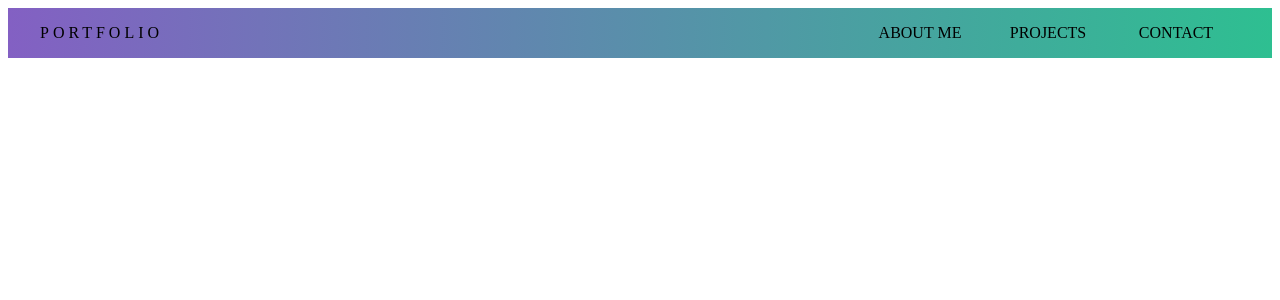
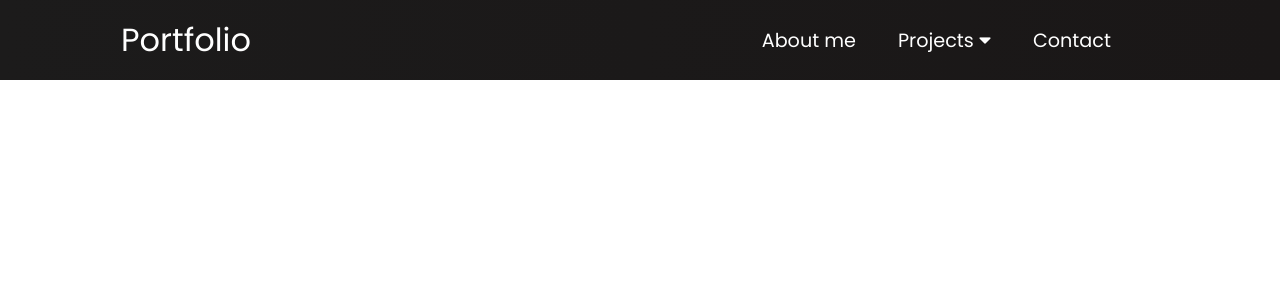
Before and after one commit to lukasz-chase/portfolio, a React (Create React App) app: page / in a window 1280 px wide. Shown: the top 300 px of the page. Built offline with nearby package versions, Linux system fonts and the light colour scheme.

Commit message:
made a fully responsible navBar

```diff
--- a/package.json
+++ b/package.json
@@ -9,6 +9,7 @@
     "framer-motion": "^3.7.0",
     "react": "^17.0.1",
     "react-dom": "^17.0.1",
+    "react-router-dom": "^5.2.0",
     "react-scripts": "4.0.3",
     "styled-components": "^5.2.1",
     "web-vitals": "^1.1.0"
--- a/public/index.html
+++ b/public/index.html
@@ -10,6 +10,17 @@
       content="Web site created using create-react-app"
     />
     <link rel="apple-touch-icon" href="%PUBLIC_URL%/logo192.png" />
+    <link
+      rel="stylesheet"
+      href="https://use.fontawesome.com/releases/v5.15.2/css/all.css"
+      integrity="sha384-vSIIfh2YWi9wW0r9iZe7RJPrKwp6bG+s9QZMoITbCckVJqGCCRhc+ccxNcdpHuYu"
+      crossorigin="anonymous"
+    />
+    <link rel="preconnect" href="https://fonts.gstatic.com" />
+    <link
+      href="https://fonts.googleapis.com/css2?family=Poppins:wght@400;700&display=swap"
+      rel="stylesheet"
+    />
     <!--
       manifest.json provides metadata used when your web app is installed on a
       user's mobile device or desktop. See https://developers.google.com/web/fundamentals/web-app-manifest/
--- a/src/App.js
+++ b/src/App.js
@@ -3,14 +3,24 @@ import Nav from "./components/Nav.js";
 import AboutMe from "./components/AboutMe";
 import Project from "./components/Project";
 import Contact from "./components/Contact";
+import GlobalStyles from "./components/GlobalStyles";
+//router
+import { Route } from "react-router-dom";
 
 function App() {
   return (
     <div className="App">
+      <GlobalStyles />
       <Nav />
-      <AboutMe />
-      <Project />
-      <Contact />
+      <Route path="/about-me">
+        <AboutMe />
+      </Route>
+      <Route path="/project1">
+        <Project />
+      </Route>
+      <Route path="/Contact">
+        <Contact />
+      </Route>
     </div>
   );
 }
--- /dev/null
+++ b/src/components/Dropdown.js
@@ -0,0 +1,53 @@
+import React from "react";
+//styling
+import styled from "styled-components";
+//components
+import { MenuItems } from "./MenuItems";
+//react router
+import { Link } from "react-router-dom";
+
+const Dropdown = () => {
+  return (
+    <DropdownComponent>
+      <ul>
+        {MenuItems.map((item, index) => (
+          <li key={index}>
+            <Link className={item.cName} to={item.path}>
+              {item.title}
+            </Link>
+          </li>
+        ))}
+      </ul>
+    </DropdownComponent>
+  );
+};
+
+const DropdownComponent = styled.div`
+  width: 200px;
+  position: absolute;
+  top: 80px;
+  ul {
+    list-style: none;
+    text-align: start;
+    li {
+      padding: 1rem;
+      background: rgba(0, 0, 0, 0.9);
+      &:hover {
+        background-color: rgb(67, 185, 209);
+        cursor: pointer;
+      }
+      &:first-letter {
+        text-transform: upperCase;
+      }
+      .dropdown-link {
+        display: block;
+        width: 100%;
+        height: 100%;
+        text-decoration: none;
+        color: #fff;
+      }
+    }
+  }
+`;
+
+export default Dropdown;
--- a/src/components/GlobalStyles.js
+++ b/src/components/GlobalStyles.js
@@ -0,0 +1,12 @@
+import { createGlobalStyle } from "styled-components";
+
+const GlobalStyles = createGlobalStyle`
+*{
+    box-sizing:border-box;
+    padding:0;
+    margin:0;
+    font-family: 'Poppins', sans-serif;
+}
+`;
+
+export default GlobalStyles;
--- /dev/null
+++ b/src/components/MenuItems.js
@@ -0,0 +1,22 @@
+export const MenuItems = [
+  {
+    title: "sacharoza",
+    path: "/sacharoza",
+    cName: "dropdown-link",
+  },
+  {
+    title: "hepar",
+    path: "/hepar",
+    cName: "dropdown-link",
+  },
+  {
+    title: "parsec",
+    path: "/parsec",
+    cName: "dropdown-link",
+  },
+  {
+    title: "benzen",
+    path: "/benzen",
+    cName: "dropdown-link",
+  },
+];
--- a/src/components/Nav.js
+++ b/src/components/Nav.js
@@ -1,91 +1,197 @@
 import React, { useState } from "react";
+//react router
+import { Link } from "react-router-dom";
 //styling
 import styled from "styled-components";
-//animation
-import { motion } from "framer-motion";
+//components
+import Dropdown from "./Dropdown";
+import ToggleDropdown from "./ToggleDropdown";
 
 const Nav = () => {
   //state
   const [dropdown, setDropdown] = useState(false);
+  const [toggle, setToggle] = useState(false);
+  const [menu, setMenu] = useState(false);
+  //handlers
+  const dropdownHandler = () =>
+    window.innerWidth < 960 ? setDropdown(false) : setDropdown(true);
+  const toggleDropdown = () =>
+    window.innerWidth < 960 ? setToggle(!toggle) : setToggle(false);
   return (
     <NavComponent>
       <div className="nav-logo">Portfolio</div>
-      <div className="nav-links">
-        <ul>
-          <li>About me</li>
-          <li className="nav-dropdown">
-            <div
-              className="dropdown-header"
-              onMouseEnter={() => setDropdown(true)}
-              onMouseLeave={() => setDropdown(false)}
-            >
-              Projects
-            </div>
-            <div
-              className="dropdown-body"
-              style={{ display: dropdown ? "flex" : "none" }}
-              onMouseEnter={() => setDropdown(true)}
-              onMouseLeave={() => setDropdown(false)}
-            >
-              <ul>
-                <li>Sacharoza</li>
-                <li>Hepar</li>
-                <li>Parsec</li>
-                <li>Benzen</li>
-              </ul>
-            </div>
-          </li>
-          <li>Contact</li>
-        </ul>
+      <div className="menu-icon" onClick={() => setMenu(!menu)}>
+        <i className={menu ? "fas fa-times" : "fas fa-bars"} />
       </div>
+      <ul className={menu ? "nav-menu active" : "nav-menu"}>
+        <li className="nav-item">
+          <Link
+            to="/about-me"
+            className="nav-links"
+            onClick={() => setMenu(false)}
+          >
+            About me
+          </Link>
+        </li>
+        <li
+          className="nav-item dropdown"
+          onMouseEnter={dropdownHandler}
+          onMouseLeave={() => setDropdown(false)}
+          onClick={() => toggleDropdown()}
+        >
+          <span className="dropdown-header">
+            Projects <i className="fas fa-caret-down" />
+          </span>
+          {dropdown && <Dropdown />}
+        </li>
+        {toggle && (
+          <ToggleDropdown
+            toggle={toggle}
+            setMenu={setMenu}
+            setToggle={setToggle}
+          />
+        )}
+        <li className="nav-item">
+          <Link
+            to="/contact"
+            className="nav-links"
+            onClick={() => setMenu(false)}
+          >
+            Contact
+          </Link>
+        </li>
+      </ul>
     </NavComponent>
   );
 };
 
-const NavComponent = styled(motion.div)`
+const NavComponent = styled.div`
+  background: linear-gradient(90deg, rgb(28, 27, 27) 0%, rgb(26, 23, 23) 100%);
+  height: 80px;
   display: flex;
-  justify-content: space-between;
+  justify-content: center;
   align-items: center;
-  text-transform: upperCase;
-  padding: 1rem;
-  background: #8360c3;
-  background: -webkit-linear-gradient(to right, #8360c3, #2ebf91);
-  background: linear-gradient(to right, #8360c3, #2ebf91);
+  font-size: 1.2rem;
   .nav-logo {
-    letter-spacing: 4px;
-    padding: 0rem 1rem;
-    align-self: flex-start;
+    color: #fff;
+    justify-self: start;
+    margin-left: 20px;
+    text-decoration: none;
+    font-size: 2rem;
+    @media screen and (max-width: 960px) {
+      position: absolute;
+      top: 0;
+      left: 0;
+      transform: translate(25%, 50%);
+    }
   }
-  .nav-links {
-    ul {
+  .fa-firstdraft {
+    margin-left: 0.5rem;
+    font-size: 1.6rem;
+  }
+  .nav-menu {
+    display: grid;
+    grid-template-columns: repeat(5, auto);
+    grid-gap: 10px;
+    list-style: none;
+    text-align: center;
+    width: 70vw;
+    justify-content: end;
+    margin-right: 2rem;
+    @media screen and (max-width: 960px) {
+      display: flex;
+      flex-direction: column;
+      width: 100%;
+      height: 90vh;
+      position: absolute;
+      top: 80px;
+      left: -100%;
+      opacity: 1;
+      transition: all 0.5s ease;
+    }
+    .nav-item {
       display: flex;
       align-items: center;
-      list-style: none;
-      padding: 0rem 1rem;
-      margin: 0;
-      li {
-        align-self: flex-start;
-        text-align: center;
-        width: 8rem;
-      }
-      .nav-dropdown {
-        display: flex;
-        justify-content: center;
-        align-items: center;
-        flex-direction: column;
-        .dropdown-header {
+      height: 80px;
+      .nav-links,
+      .dropdown-header {
+        color: white;
+        text-decoration: none;
+        padding: 0.5rem 1rem;
+        &:hover {
+          background-color: rgb(67, 185, 209);
+          border-radius: 4px;
+          transition: all 0.2s ease-out;
         }
-        .dropdown-body {
-          ul {
-            display: flex;
-            flex-direction: column;
-            li {
-              padding: 1rem;
-            }
+        @media screen and (max-width: 960px) {
+          text-align: center;
+          padding: 2rem;
+          width: 100%;
+          display: table;
+          &:hover {
+            border-radius: 0;
           }
         }
       }
     }
   }
+  .nav-links-mobile {
+    display: none;
+  }
+  .menu-icon {
+    display: none;
+    @media screen and (max-width: 960px) {
+      display: block;
+      position: absolute;
+      top: 0;
+      right: 0;
+      transform: translate(-100%, 60%);
+      font-size: 1.8rem;
+      cursor: pointer;
+    }
+    .fa-bars {
+      color: #fff;
+    }
+  }
+  .nav-menu.active {
+    @media screen and (max-width: 960px) {
+      background: #242222;
+      left: 0;
+      opacity: 1;
+      transition: all 0.5s ease;
+      z-index: 1;
+    }
+  }
+
+  .nav-links-mobile {
+    @media screen and (max-width: 960px) {
+      display: block;
+      text-align: center;
+      padding: 1.5rem;
+      margin: 2rem auto;
+      border-radius: 4px;
+      width: 80%;
+      background: #1888ff;
+      text-decoration: none;
+      color: #fff;
+      font-size: 1.5rem;
+      &:hover {
+        background: #fff;
+        color: #1888ff;
+        transition: 250ms;
+      }
+    }
+  }
+  .NavbarItems {
+    @media screen and (max-width: 960px) {
+      position: relative;
+    }
+  }
+  .fa-times {
+    @media screen and (max-width: 960px) {
+      color: #fff;
+      font-size: 2rem;
+    }
+  }
 `;
 export default Nav;
--- /dev/null
+++ b/src/components/ToggleDropdown.js
@@ -0,0 +1,62 @@
+import React from "react";
+//styling
+import styled from "styled-components";
+//components
+import { MenuItems } from "./MenuItems";
+//react router
+import { Link } from "react-router-dom";
+
+const ToggleDropdown = ({ toggle, setMenu }) => {
+  return (
+    <ToggleDropdownComponent className={toggle ? "active" : ""}>
+      <ul>
+        {MenuItems.map((item, index) => (
+          <li key={index}>
+            <Link
+              className={item.cName}
+              to={item.path}
+              onClick={() => setMenu(false)}
+            >
+              {item.title}
+            </Link>
+          </li>
+        ))}
+      </ul>
+    </ToggleDropdownComponent>
+  );
+};
+
+const ToggleDropdownComponent = styled.div`
+  .active {
+    display: block;
+  }
+  ul {
+    list-style: none;
+    text-align: center;
+    display: flex;
+    flex-direction: column;
+    @media screen and (min-width: 960px) {
+      display: none;
+    }
+    li {
+      padding: 1rem;
+      background: linear-gradient(
+        90deg,
+        rgb(28, 27, 27) 0%,
+        rgb(26, 23, 23) 100%
+      );
+      &:first-letter {
+        text-transform: upperCase;
+      }
+      .dropdown-link {
+        display: block;
+        width: 100%;
+        height: 100%;
+        text-decoration: none;
+        color: #fff;
+      }
+    }
+  }
+`;
+
+export default ToggleDropdown;
--- a/src/index.js
+++ b/src/index.js
@@ -2,10 +2,13 @@ import React from "react";
 import ReactDOM from "react-dom";
 import App from "./App";
 import reportWebVitals from "./reportWebVitals";
+import { BrowserRouter } from "react-router-dom";
 
 ReactDOM.render(
   <React.StrictMode>
-    <App />
+    <BrowserRouter>
+      <App />
+    </BrowserRouter>
   </React.StrictMode>,
   document.getElementById("root")
 );
```
Also changed, not shown: 1 other file (tests, documents, lock files or other folders).
